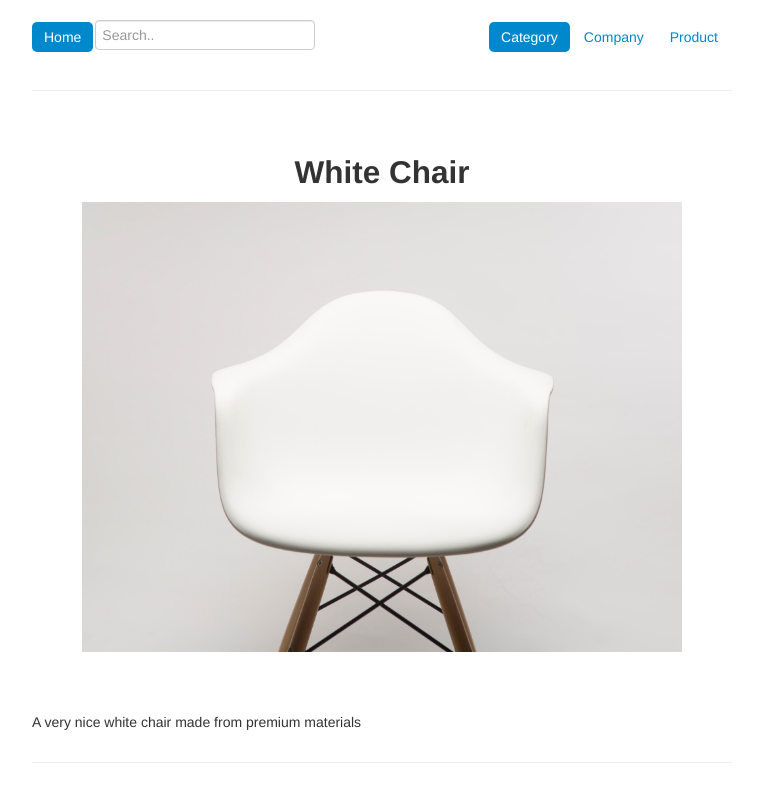
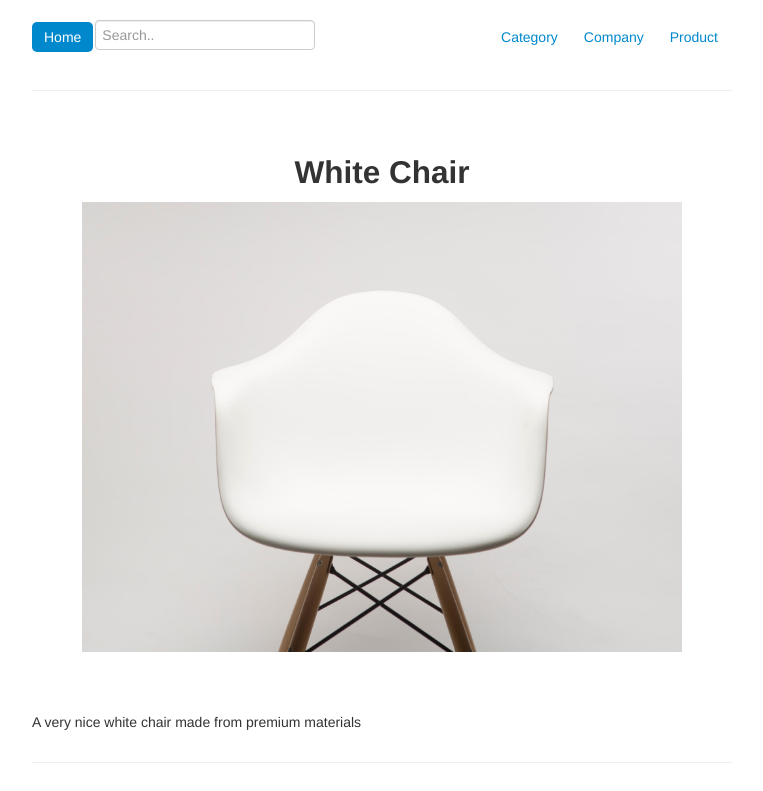
Before and after one commit to KChitnis/DemoShop, a plain HTML site: page chair.html in a window 1280 px wide. Shown: the top 791 px of the page, without its empty margins (258-1021 px from the left). Drawn offline with Linux system fonts and the light colour scheme; a web font is replaced by a local one.

Commit message:
Minor clean-ups

```diff
--- a/chair.html
+++ b/chair.html
@@ -34,7 +34,7 @@
 
       <div class="masthead">
         <ul class="nav nav-pills pull-right">
-          <li class="active"><a href="categories.html">Category</a></li>
+          <li><a href="categories.html">Category</a></li>
           <li><a href="company.html">Company</a></li>
           <li><a href="products.html">Product</a></li>
           </ul>
```
Also changed, not shown: chair2.html (+1 -1 lines), elevators.html (+1 -1 lines), sofa.html (+1 -1 lines).
